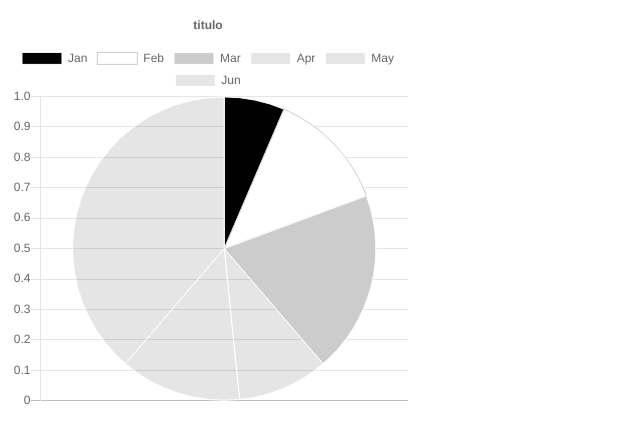
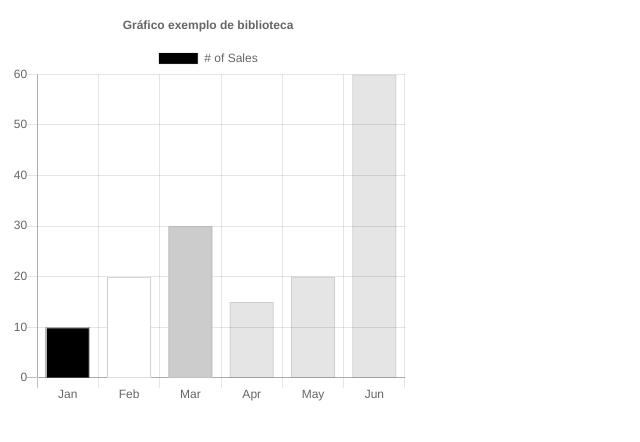
Before and after one commit to MatheusZakkwylde/chart.js_library_graphic_structure_basic, a plain HTML site: page graphic.html in a window 1280 px wide. Shown: the whole page, without its empty margins (0-640 px from the left). Drawn offline with Linux system fonts and the light colour scheme.

Commit message:
Finalização básica

```diff
--- a/graphic.html
+++ b/graphic.html
@@ -7,52 +7,10 @@
 </head>
 <body>
     <div style="width: 400px; height: 400px;">
-     <canvas id="myChart" width="400" height="400"></canvas>
+         <canvas id="myChart" width="400" height="400" aria-label="Gráfico exemplo" role="img"></canvas>
     </div>
+
     <script src="/chart.js/dist/Chart.js"></script>
-     <script>
-               let datas = [10,20,30,15,20,60]
-               let typeChart = 'pie'
-               let ctx = document.getElementById('myChart').getContext('2d')
-
-               let chart = new Chart(ctx,{
-                   /*o tipo pode ser line para linear,pie redondo e bar para barras*/
-                   type: typeChart,
-                   data: {
-                       labels:["Jan","Feb","Mar","Apr","May","Jun"],
-                       datasets:[
-                           {
-                               label: '# of Sales',
-                               data: datas,
-                               backgroundColor:[
-                                   '#000',
-                                   '#fff',
-                                   '#ccc'
-                               ],
-                               borderColor:[
-                                   '#fff',
-                                   '#ccc'
-                               ],
-                               borderWidth: 1
-                           }
-                       ]
-                   },
-                   options:{
-                     title:{
-                         text: 'titulo',
-                         display:true
-                     },
-                     scales:{
-                       yAxes:[
-                           {
-                               ticks:{
-                                   beginAtZero: true
-                               }
-                           }
-                       ]
-                     }
-                   }
-               })
-     </script>
+    <script src="/graphic.js"></script>
 </body>
 </html>
--- /dev/null
+++ b/graphic.js
@@ -0,0 +1,47 @@
+let datas = [10,20,30,15,20,60] // dados a serem armazenados no gráfico. Utilize de ajax para alimentar
+let label = ["Jan","Feb","Mar","Apr","May","Jun"] //titulos de cada valor. Utilize de ajax para alimentar
+let typeChart = 'bar' /*o tipo pode ser line para linear,pie redondo e bar para barras*/
+let title = "Gráfico exemplo de biblioteca" // titulo do gráfico
+let ctx = document.getElementById('myChart').getContext('2d') //pegando o id do canvas para usar o gráfico
+
+let chart = new Chart(ctx, {
+
+    type: typeChart,
+    data: {
+        labels:label,
+
+        datasets:[
+            {
+                label: '# of Sales',
+                data: datas,
+                backgroundColor:[
+                    '#000',
+                    '#fff',
+                    '#ccc'
+                ],
+                borderColor:[
+                    '#fff',
+                    '#ccc'
+                ],
+                borderWidth: 1
+            }
+        ]
+    },
+
+    options:{
+      title:{
+          text: title,
+          display:true
+      },
+
+      scales:{
+        yAxes:[
+            {
+                ticks:{
+                    beginAtZero: true
+                }
+            }
+        ]
+      }
+    }
+})
```
